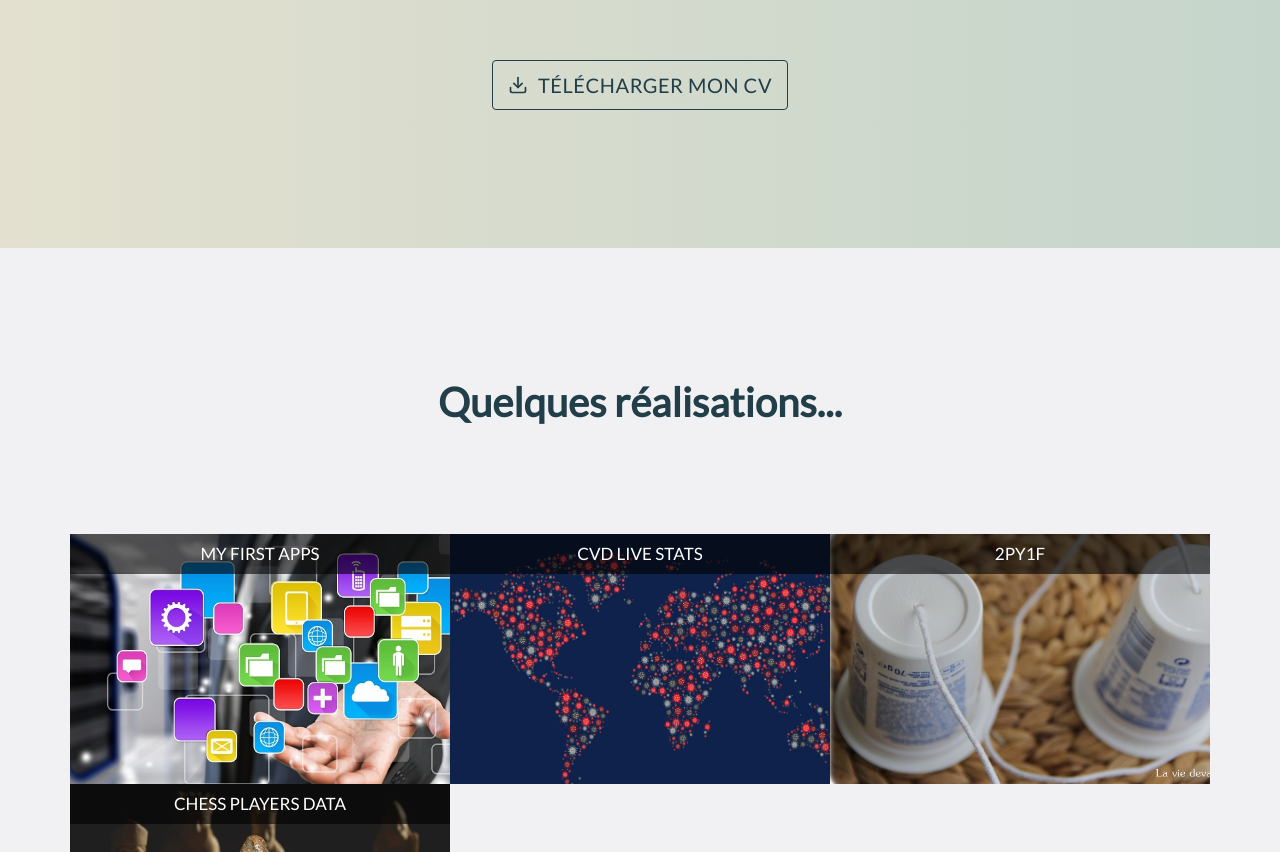
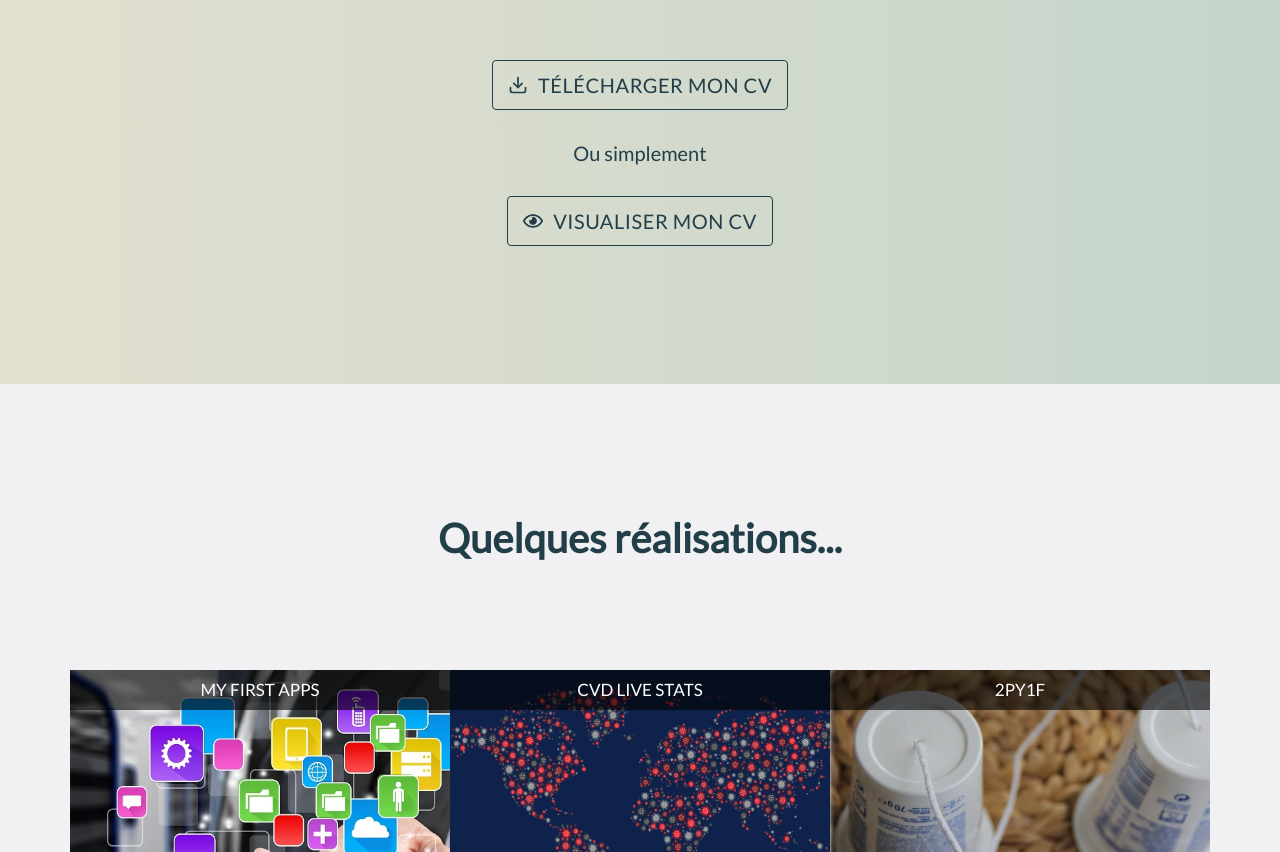
Before and after one commit to DavidPayet/david_portfolio, a React (Create React App) app: page / in a window 1280 px wide. Shown: the part 2160-3012 px from the top of the page. Built offline with nearby package versions, Linux system fonts and the light colour scheme; a web font is replaced by a local one.

Commit message:
add visualisation button

```diff
--- a/src/components/Competences.jsx
+++ b/src/components/Competences.jsx
@@ -3,6 +3,7 @@ import { Container, Row, Col } from 'reactstrap';
 import { makeStyles } from '@material-ui/core/styles';
 import Button from '@material-ui/core/Button';
 import { FiDownload } from 'react-icons/fi';
+import { FaRegEye } from 'react-icons/fa';
 
 import '../styles/Competences.scss';
 
@@ -37,8 +38,18 @@ const Competences = () => {
         <Row>
           <Col xl="1" lg="1" md="1" sm="2" xs="2" />
           <Col className={classes.root} xl="10" lg="10" md="10" sm="8" xs="8">
-            <Button variant="outlined" href="/cv">
+            <Button variant="outlined" href="/medias/curriculum_vitae.pdf" download>
               <FiDownload style={{ fontSize: "20px", marginRight: "10px" }} /> Télécharger mon CV
+              </Button>
+          </Col>
+          <Col xl="1" lg="1" md="1" sm="2" xs="2" />
+        </Row>
+          <p>Ou simplement</p>
+          <Row>
+          <Col xl="1" lg="1" md="1" sm="2" xs="2" />
+          <Col className={classes.root} xl="10" lg="10" md="10" sm="8" xs="8">
+            <Button variant="outlined" href="/cv" >
+              <FaRegEye style={{ fontSize: "20px", marginRight: "10px" }} /> Visualiser mon CV
               </Button>
           </Col>
           <Col xl="1" lg="1" md="1" sm="2" xs="2" />
--- a/src/pages/CvPage.jsx
+++ b/src/pages/CvPage.jsx
@@ -9,9 +9,9 @@ const CvPage = () => {
     <div className="CvPage">
       <NavApp />
       <Container className="cvPage">
-        <h1>Télécharger mon CV</h1>
+        <h1>Curriculum Vitae</h1>
         <Row>
-          <Col className="cv" xl="12" lg="12" md="12" sm="12" xs="12">
+          <Col xl="12" lg="12" md="12" sm="12" xs="12">
             <iframe height="1200px" width="100%" src="/medias/curriculum_vitae.pdf" align="middle" title="cv" />
           </Col>
         </Row>
--- a/src/styles/Competences.scss
+++ b/src/styles/Competences.scss
@@ -5,7 +5,6 @@
   padding-bottom: 130px;
 
   .competences {
-
     img.logos {
       padding: 20px;
     }
@@ -15,6 +14,13 @@
       font-family: 'Lato';
       font-weight: bold;
       padding-bottom: 100px;
+    }
+
+    p {
+      color: rgb(33, 62, 73);
+      font-family: 'Lato';
+      font-size: 20px;
+      margin: 20px;
     }
 
     .tools {
--- a/src/styles/CvPage.scss
+++ b/src/styles/CvPage.scss
@@ -1,12 +1,9 @@
 @import url('https://fonts.googleapis.com/css?family=Lato&display=swap');
-
 
 .CvPage {
   background: linear-gradient(to left, #c5d5cb, #e3e0cf);
   font-family: 'Lato';
-  padding-right: 30px;
-  padding-bottom: 130px;
-  padding-top: 70px;
+  padding: 70px 30px 130px 30px;
   width: 100%;
 
   .cvPage {
@@ -22,9 +19,5 @@
       font-weight: bold;
       padding-bottom: 100px;
     }
-
-    .cv {
-      padding-left: 35px;
-    }
   }
 }
```
